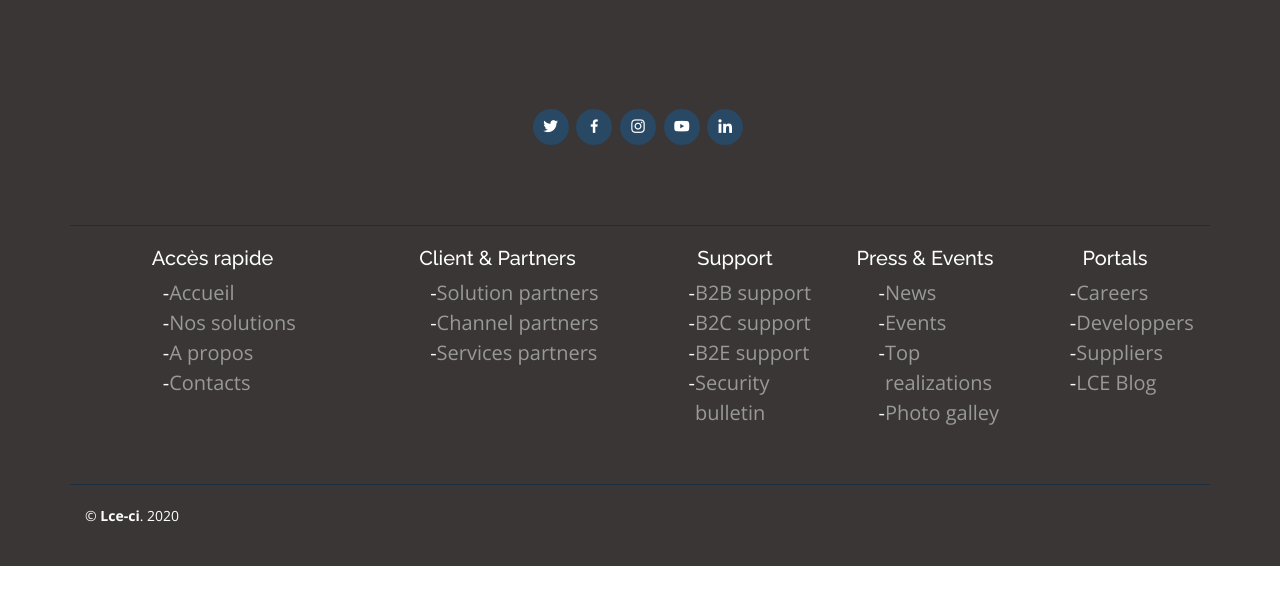
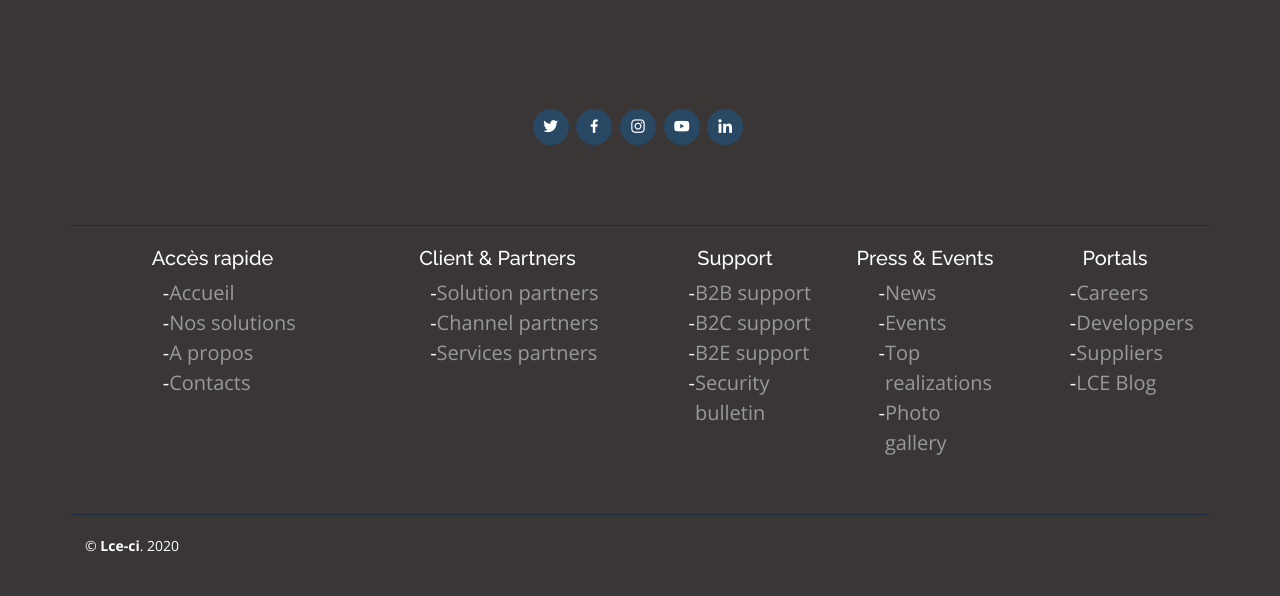
Before and after one commit to cedricanani1/igp-portail, a PHP site: page /about_lce.php in a window 1280 px wide. Shown: the part 3100-3696 px from the top of the page. Before the commit the page ends 3666 px from the top, so only its background shows below. Run offline with PHP 8.4, Linux system fonts and the light colour scheme.

Commit message:
footer modif

```diff
--- a/include/footer.php
+++ b/include/footer.php
@@ -90,7 +90,7 @@
                             <a href="#">Top realizations</a>
                         </li>
                         <li data-aos="fade-up">
-                            <a href="#">Photo galley</a>
+                            <a href="#">Photo gallery</a>
                         </li>
                     </ul>
                 </div>
```
